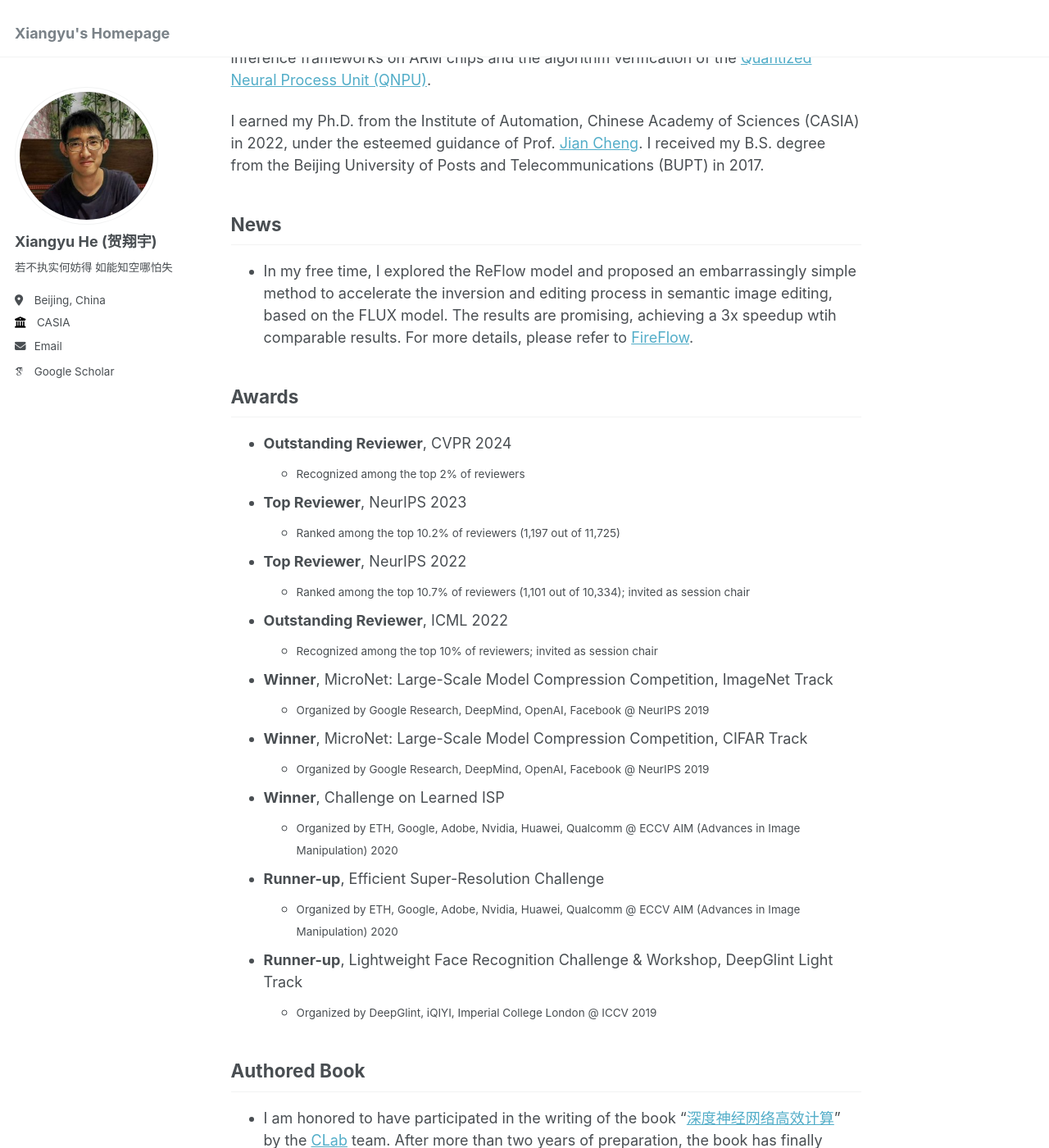
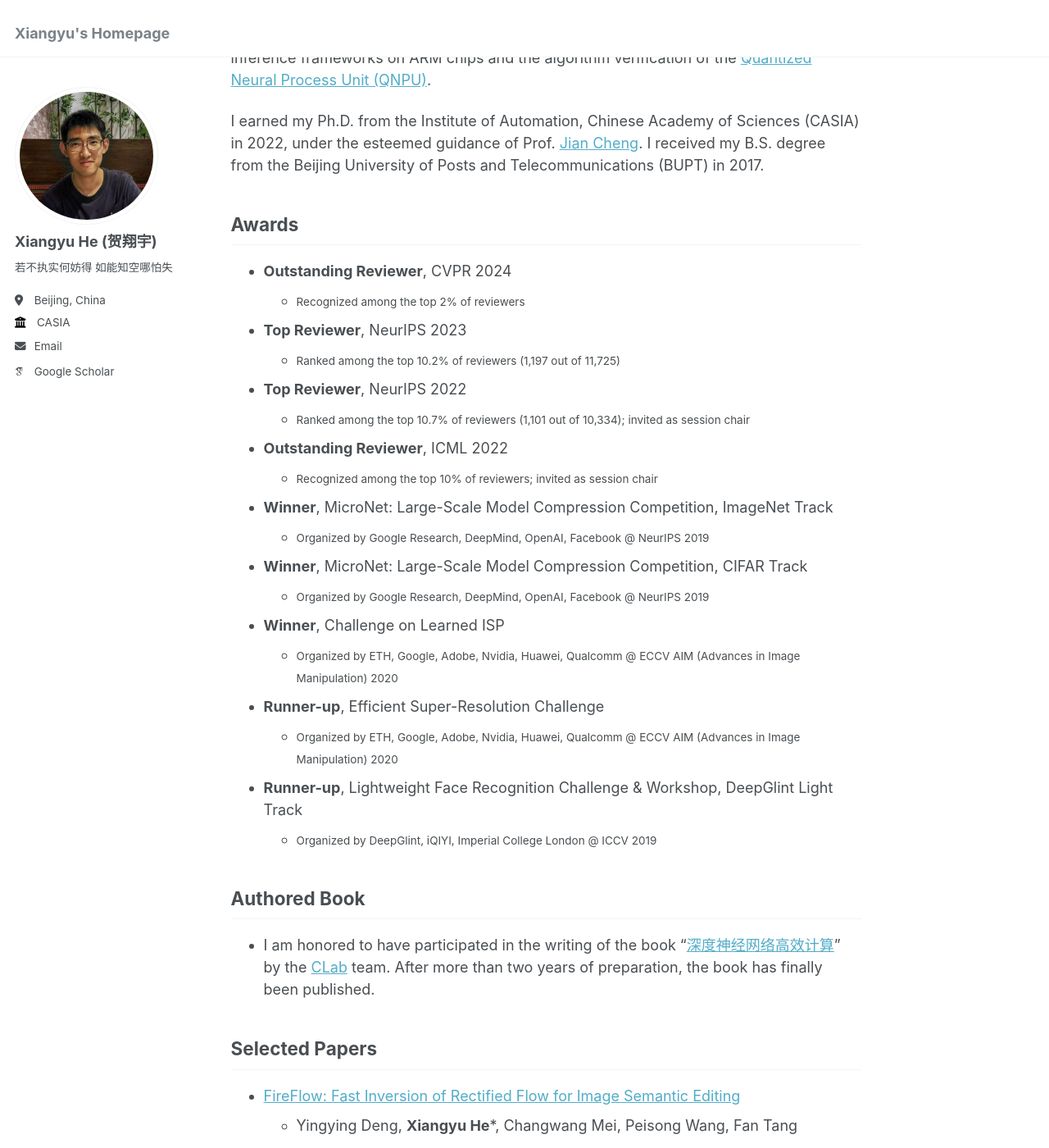
Before and after one commit to HolmesShuan/HolmesShuan.github.io, a Jekyll site: the page built from _pages/about.md, in a window 1280 px wide and 1400 px high, scrolled down 358 px. Shown: the whole window at 82% size. Built offline with Jekyll 4.4.1, drawn with Linux system fonts in a browser that asks for light colours; some web fonts are replaced; some of the changed text lies outside the part shown.

Commit message:
Update about.md

```diff
--- a/_pages/about.md
+++ b/_pages/about.md
@@ -13,8 +13,6 @@ I worked on high-performance computing for deep neural networks on edge devices
 
 I earned my Ph.D. from the Institute of Automation, Chinese Academy of Sciences (CASIA) in 2022, under the esteemed guidance of Prof. [Jian Cheng](https://people.ucas.ac.cn/~chengjian). I received my B.S. degree from the Beijing University of Posts and Telecommunications (BUPT) in 2017.
 
-## News
-- In my free time, I explored the ReFlow model and proposed an embarrassingly simple method to accelerate the inversion and editing process in semantic image editing, based on the FLUX model. The results are promising, achieving a 3x speedup wtih comparable results. For more details, please refer to [FireFlow](https://github.com/HolmesShuan/FireFlow-Fast-Inversion-of-Rectified-Flow-for-Image-Semantic-Editing).
 
 ## Awards
 - **Outstanding Reviewer**, CVPR 2024
@@ -40,6 +38,10 @@ I earned my Ph.D. from the Institute of Automation, Chinese Academy of Sciences
 - I am honored to have participated in the writing of the book "[深度神经网络高效计算](https://www.phei.com.cn/module/wap/sbookcd.jsp?goodid=65351)" by the [CLab](https://clab.ia.ac.cn/) team. After more than two years of preparation, the book has finally been published.
 
 ## Selected Papers
+- [FireFlow: Fast Inversion of Rectified Flow for Image Semantic Editing](https://arxiv.org/abs/2412.07517)
+  - Yingying Deng, **Xiangyu He***, Changwang Mei, Peisong Wang, Fan Tang
+  - International Conference on Machine Learning (ICML), 2025
+  - [Code](https://github.com/HolmesShuan/FireFlow-Fast-Inversion-of-Rectified-Flow-for-Image-Semantic-Editing), *Corresponding Author*
 - [Z-Magic: Zero-shot Multiple Attributes Guided Image Creator](https://arxiv.org/abs/2503.12124)
   - Yingying Deng\*, **Xiangyu He***, Fan Tang, Weiming Dong
   - Computer Vision and Pattern Recognition (CVPR), 2025
```
